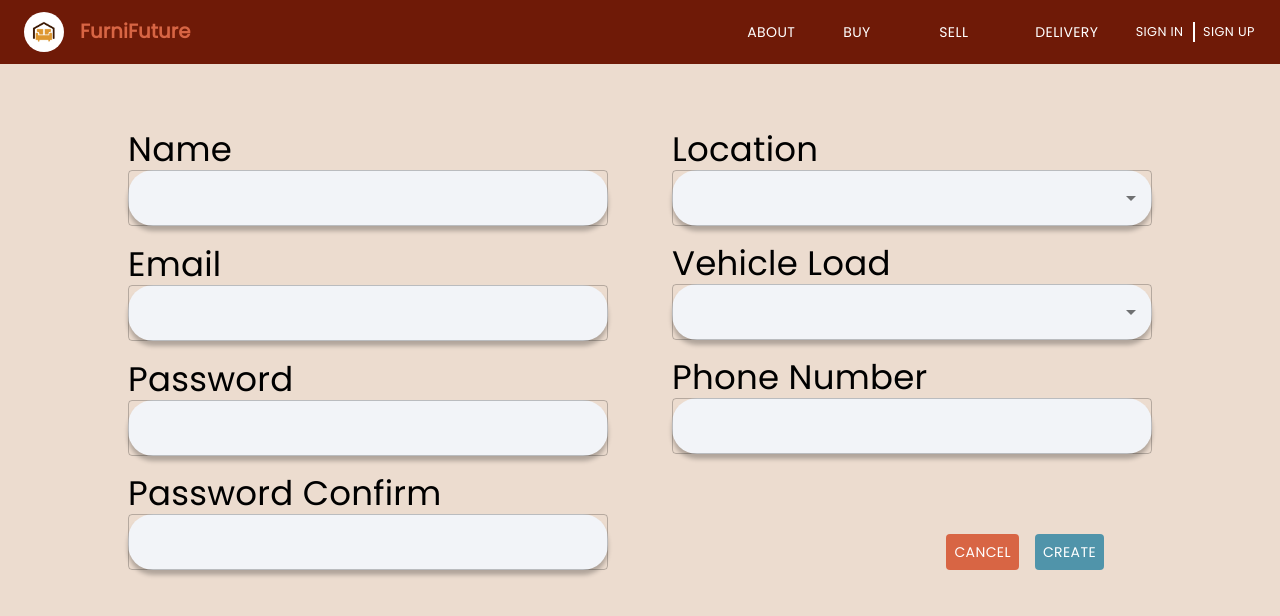
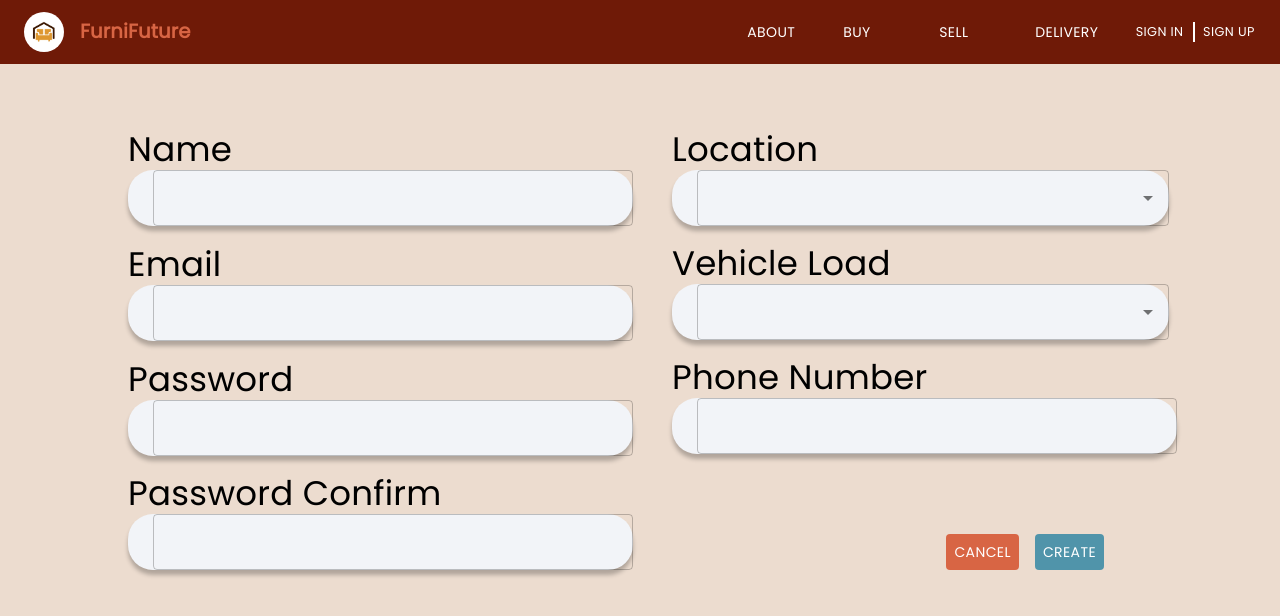
Before and after one commit to AhmadNourelddine/furnifuture, a React (Create React App) app: page /create-shipping-profile in a window 1280 px wide. Shown: the top 616 px of the page. Built offline with nearby package versions, Linux system fonts and the light colour scheme.

Commit message:
design fixes

```diff
--- a/src/css/createDelivery-profile/createDelivery-profile.css
+++ b/src/css/createDelivery-profile/createDelivery-profile.css
@@ -26,6 +26,7 @@
     background-color: #F2F4F8 ;
     border-radius: 25px;
     box-shadow:rgb(0 0 0 / 25%) 0px 5px 4px 0px;
+    padding-left: 25px !important;
 }
 
 .createdelivery-input .css-ue75iy-MuiTypography-root{
@@ -42,17 +43,18 @@
 }
 
 .createdelivery-autocomplete-section{
-    width: inherit !important;
+    width: 29.5rem !important;
     background-color: #F2F4F8 ;
     border-radius: 25px;
     box-shadow:rgb(0 0 0 / 25%) 0px 5px 4px 0px;
+    padding-left: 25px !important;
 }
 
 .createdelivery-autocomplete-section .css-1q60rmi-MuiAutocomplete-endAdornment{
     top: calc(50% - 15px) !important;
-    overflow: visible !important;
 }
 
 .createdelivery-input-section .css-1d3z3hw-MuiOutlinedInput-notchedOutline {
     border: none !important;
+    padding-left: 25px !important;
 }
--- a/src/css/login/login.css
+++ b/src/css/login/login.css
@@ -33,6 +33,5 @@
 }
 
 .sign-in-page-sign-up-link{
-    margin-top: 1rem !important;
     font-size: 80% !important;
 }
```
